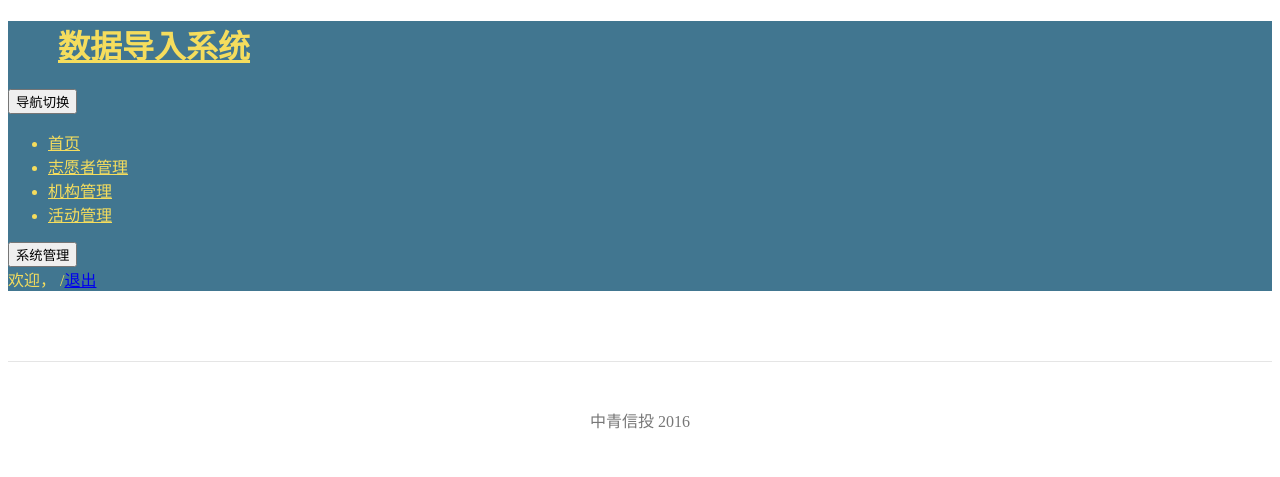
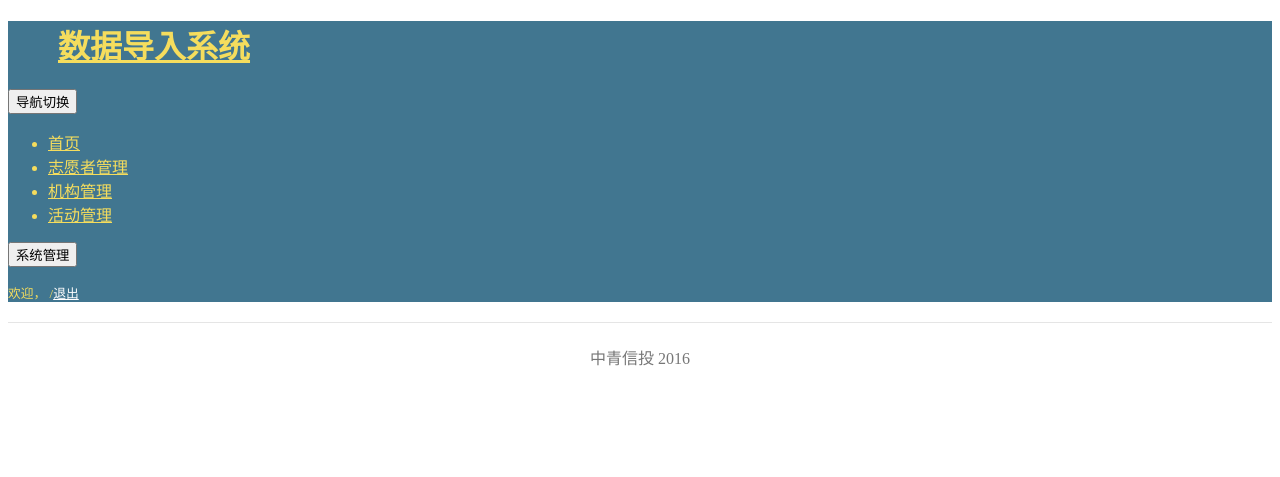
Before and after one commit to dddpeter/py-myapp, a Django app: template data_importer/templates/base.html in a window 1280 px wide. Shown: the top 477 px of the page. Run offline with Django 3.2, Linux system fonts and the light colour scheme; the template is opened without the code that fills it, so the values that code supplies are empty; parts of the project's set-up code (start-up, migrations or seed data) failed here and were passed over; some libraries are stand-ins or nearby versions.

Commit message:
数据导入接口开发：页面美化

```diff
--- a/data_importer/static/css/app.css
+++ b/data_importer/static/css/app.css
@@ -14,12 +14,27 @@
     .am-topbar ul.am-nav > li > a:hover {
       background: #79aec8;
       color: white; }
+      .am-topbar ul.am-nav > li > a:hover::after {
+        border-bottom: 7px solid #f5dd5d; }
+
+.user-welcome {
+  display: inline-block;
+  font-size: 80%;
+  margin-top: 8px;
+  padding-top: 8px; }
+  .user-welcome > a {
+    color: white; }
+    .user-welcome > a:hover {
+      color: #f5dd5d; }
 
 .footer {
   color: #777;
-  padding: 30px 0;
+  margin-top: 20px;
+  padding: 10px 0;
   border-top: 1px solid #e5e5e5;
-  margin-top: 70px;
   text-align: center; }
+  .footer p {
+    line-height: 20px;
+    height: 20px; }
 
 /*# sourceMappingURL=app.css.map */
--- a/data_importer/static/css/app.scss
+++ b/data_importer/static/css/app.scss
@@ -16,16 +16,36 @@
       &:hover{
         background: #79aec8;
         color: white;
+        &::after{
+          border-bottom: 7px solid #f5dd5d;
+        }
       }
     }
   }
 
 }
 
+.user-welcome{
+  display: inline-block;
+  font-size: 80%;
+  margin-top: 8px;
+  padding-top: 8px;
+  >a{
+    color: white;
+    &:hover{
+      color: #f5dd5d;
+    }
+  }
+}
+
 .footer{
-    color: #777;
-  padding: 30px 0;
+  color: #777;
+  margin-top: 20px;
+  padding: 10px 0;
   border-top: 1px solid #e5e5e5;
-  margin-top: 70px;
   text-align: center;
+  p{
+    line-height: 20px;
+    height: 20px;
+  }
 }
--- a/data_importer/templates/base.html
+++ b/data_importer/templates/base.html
@@ -50,8 +50,8 @@
     {% block content %}{% endblock %}
 </div>
 {% block footer %}
-    <footer class="footer"><div class="am-container-default">
-        <p class="text-muted">中青信投 2016</p></div>
+    <footer class="footer">
+        <p>中青信投 2016</p>
     </footer>
 {% endblock %}
 <script src="{% static 'lib/jquery/dist/jquery.min.js' %}"></script>
```
Also changed, not shown: data_importer/static/css/index.css (+1 -11 lines), data_importer/static/css/index.scss (+3 -12 lines), data_importer/templates/index.html (+4 -4 lines), data/importer.db, data_importer/static/img/hbg.jpg (added), 2 other files.
